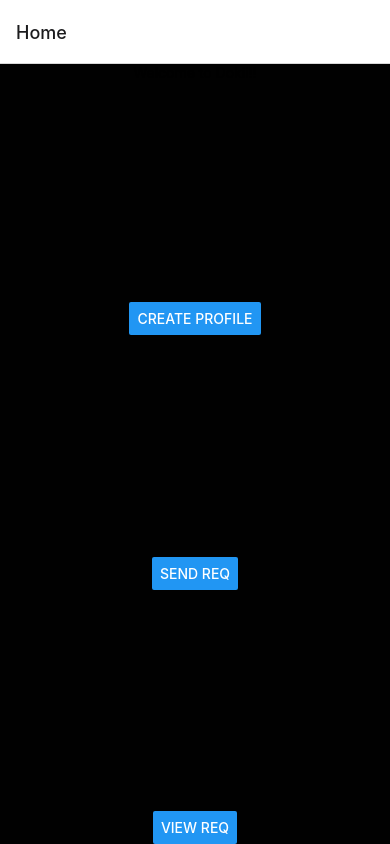
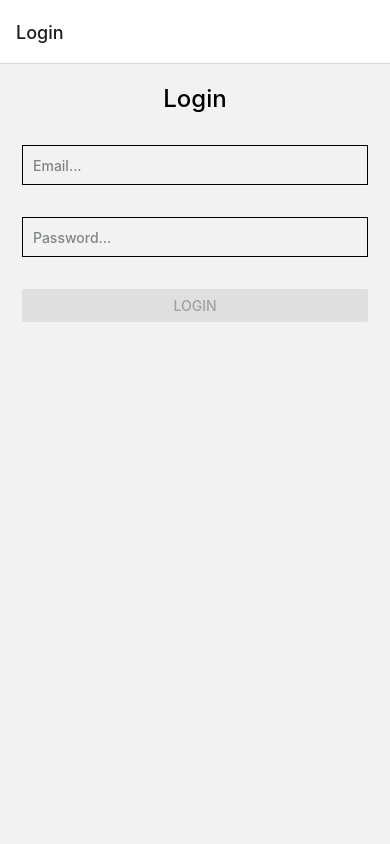
Before and after one commit to SakurajimaNoel/doko_react, a React Native app: screen / in a window 390 px wide. Built offline with nearby package versions, Linux system fonts and the light colour scheme.

Commit message:
intro and login functional ui

```diff
--- a/App.js
+++ b/App.js
@@ -1,5 +1,4 @@
 import React from "react";
-
 import Navigation from "./src/Navigation/Navigation";
 
 function App() {
--- a/index.js
+++ b/index.js
@@ -24,7 +24,7 @@ const apolloClient = new ApolloClient({
 
 // Amplify.configure(awsconfig);
 
-const recoilApp = () => {
+const Application = () => {
 	return (
 		<ApolloProvider client={apolloClient}>
 			<App />
@@ -32,4 +32,4 @@ const recoilApp = () => {
 	);
 };
 
-AppRegistry.registerComponent(appName, () => recoilApp);
+AppRegistry.registerComponent(appName, () => Application);
--- a/package.json
+++ b/package.json
@@ -19,6 +19,7 @@
     "@react-navigation/stack": "^6.3.16",
     "amazon-cognito-identity-js": "^6.1.2",
     "aws-amplify": "^5.0.12",
+    "formik": "^2.4.5",
     "graphql": "^16.7.1",
     "nanoid": "^4.0.2",
     "react": "18.2.0",
@@ -28,7 +29,8 @@
     "react-native-image-picker": "^5.3.1",
     "react-native-safe-area-context": "^4.5.2",
     "react-native-screens": "^3.20.0",
-    "sharp": "^0.32.1"
+    "sharp": "^0.32.1",
+    "yup": "^1.3.1"
   },
   "devDependencies": {
     "@babel/core": "^7.20.0",
--- a/src/Navigation/Navigation.js
+++ b/src/Navigation/Navigation.js
@@ -1,28 +1,18 @@
 import { NavigationContainer } from "@react-navigation/native";
 import { createNativeStackNavigator } from "@react-navigation/native-stack";
 
-import Home from "../stale/screens/Home";
-
-import CreateUserProfile from "../stale/screens/ApolloClient/Profile/CreateUserProfile";
-import SendReq from "../stale/screens/ApolloClient/Connections/Friends/SendReq";
-import ViewReq from "../stale/screens/ApolloClient/Connections/Friends/ViewReq";
+import Intro from "../Screens/Intro";
+import Login from "../Screens/Authentication/Login";
 
 const { Navigator, Screen } = createNativeStackNavigator();
 
 const Navigation = () => {
 	return (
 		<NavigationContainer>
-			<Navigator initialRouteName="Home">
-				<Screen name="Home" component={Home} />
+			<Navigator initialRouteName="Login">
+				<Screen name="Intro" component={Intro} />
 
-				<Screen
-					name="CreateUserProfile"
-					component={CreateUserProfile}
-				/>
-
-				<Screen name="SendFriendRequest" component={SendReq} />
-
-				<Screen name="ViewFriendRequest" component={ViewReq} />
+				<Screen name="Login" component={Login} />
 			</Navigator>
 		</NavigationContainer>
 	);
--- /dev/null
+++ b/src/Screens/Authentication/Login/Login.js
@@ -0,0 +1,123 @@
+import { View, Text, StyleSheet, TextInput, Button } from "react-native";
+import React, { useState } from "react";
+import { Formik } from "formik";
+
+import { LoginSchema } from "../../../ValidationSchema/Auth/LoginSchema";
+
+export default function Login({ navigation }) {
+	const handleLogin = (values) => {
+		let email = values.email;
+		let password = values.password;
+
+		console.log("login");
+		// handle login logic
+	};
+
+	const [email, setEmail] = useState("afddasf");
+
+	return (
+		<View style={styles.container}>
+			<View style={styles.headContainer}>
+				<Text style={styles.head}>Login</Text>
+			</View>
+
+			<View style={styles.formContainer}>
+				<Formik
+					validateOnMount={true}
+					initialValues={{
+						email: "",
+						password: "",
+					}}
+					validationSchema={LoginSchema}
+					onSubmit={(values) => handleLogin(values)}>
+					{({
+						values,
+						errors,
+						isValid,
+						touched,
+						handleChange,
+						handleSubmit,
+					}) => (
+						<>
+							<View style={styles.inputContainer}>
+								<TextInput
+									style={styles.inputStyle}
+									value={values.email}
+									placeholder="Email..."
+									placeholderTextColor="#7F8487"
+									onChangeText={handleChange("email")}
+								/>
+								{touched.email && errors.email && (
+									<Text style={styles.errorText}>
+										{errors.email}
+									</Text>
+								)}
+							</View>
+
+							<View style={styles.inputContainer}>
+								<TextInput
+									secureTextEntry={true}
+									style={styles.inputStyle}
+									value={values.password}
+									placeholder="Password..."
+									placeholderTextColor="#7F8487"
+									onChangeText={handleChange("password")}
+								/>
+								{touched.password && errors.password && (
+									<Text style={styles.errorText}>
+										{errors.password}
+									</Text>
+								)}
+							</View>
+
+							<Button
+								disabled={!isValid}
+								onPress={handleSubmit}
+								title="Login"
+								accessibilityLabel="Login based on submitted credentials"
+							/>
+						</>
+					)}
+				</Formik>
+			</View>
+		</View>
+	);
+}
+
+const styles = StyleSheet.create({
+	container: {
+		margin: 10,
+		flex: 1,
+	},
+	headContainer: {
+		paddingTop: 10,
+		marginBottom: 20,
+	},
+	head: {
+		color: "black",
+		fontSize: 24,
+		textAlign: "center",
+		fontWeight: 500,
+	},
+	formContainer: {
+		flex: 1,
+		gap: 20,
+		padding: 12,
+	},
+	inputStyle: {
+		height: 40,
+		borderWidth: 1,
+		padding: 10,
+		color: "#111",
+		fontWeight: "500",
+	},
+	inputContainer: {
+		marginBottom: 12,
+	},
+	errorText: {
+		color: "red",
+	},
+	button: {
+		margin: 10,
+	},
+});
--- /dev/null
+++ b/src/Screens/Authentication/Login/index.js
@@ -0,0 +1 @@
+export { default } from "./Login";
--- /dev/null
+++ b/src/Screens/Intro/Intro.js
@@ -0,0 +1,55 @@
+import { View, Text, StyleSheet, SafeAreaView, Button } from "react-native";
+import React from "react";
+
+export default function Intro({ navigation }) {
+	const handleAuthNavigation = (toLogin = true) => {
+		if (toLogin) {
+			// navigate to login screen
+		} else {
+			// navigate to signup screen
+		}
+	};
+
+	return (
+		<View style={styles.container}>
+			<View style={styles.headContainer}>
+				<Text style={styles.head}>Hii welcome to dokii</Text>
+			</View>
+
+			<View style={styles.buttonContainer}>
+				<Button
+					onPress={() => handleAuthNavigation()}
+					title="Login"
+					accessibilityLabel="To navigate to login screen"
+				/>
+
+				<Button
+					onPress={() => handleAuthNavigation(false)}
+					title="Signup"
+					accessibilityLabel="To navigate to Signup screen"
+				/>
+			</View>
+		</View>
+	);
+}
+
+const styles = StyleSheet.create({
+	container: {
+		margin: 10,
+		flex: 1,
+	},
+	headContainer: {
+		flex: 1,
+		paddingTop: 10,
+	},
+	buttonContainer: {
+		flex: 3,
+		gap: 15,
+	},
+	head: {
+		color: "black",
+		fontSize: 24,
+		textAlign: "center",
+		fontWeight: 500,
+	},
+});
--- /dev/null
+++ b/src/Screens/Intro/index.js
@@ -0,0 +1 @@
+export { default } from "./Intro";
--- /dev/null
+++ b/src/ValidationSchema/Auth/LoginSchema.js
@@ -0,0 +1,9 @@
+import * as yup from "yup";
+
+export const LoginSchema = yup.object({
+	email: yup.string().email("Invalid email").required("Email is required"),
+	password: yup
+		.string()
+		.min(8, "Incorrect Password")
+		.required("Password is required"),
+});
```
Also changed, not shown: src/stale/Navigation/Navigation.js (added, +31 -0 lines), 1 other file (tests, documents, lock files or other folders).
